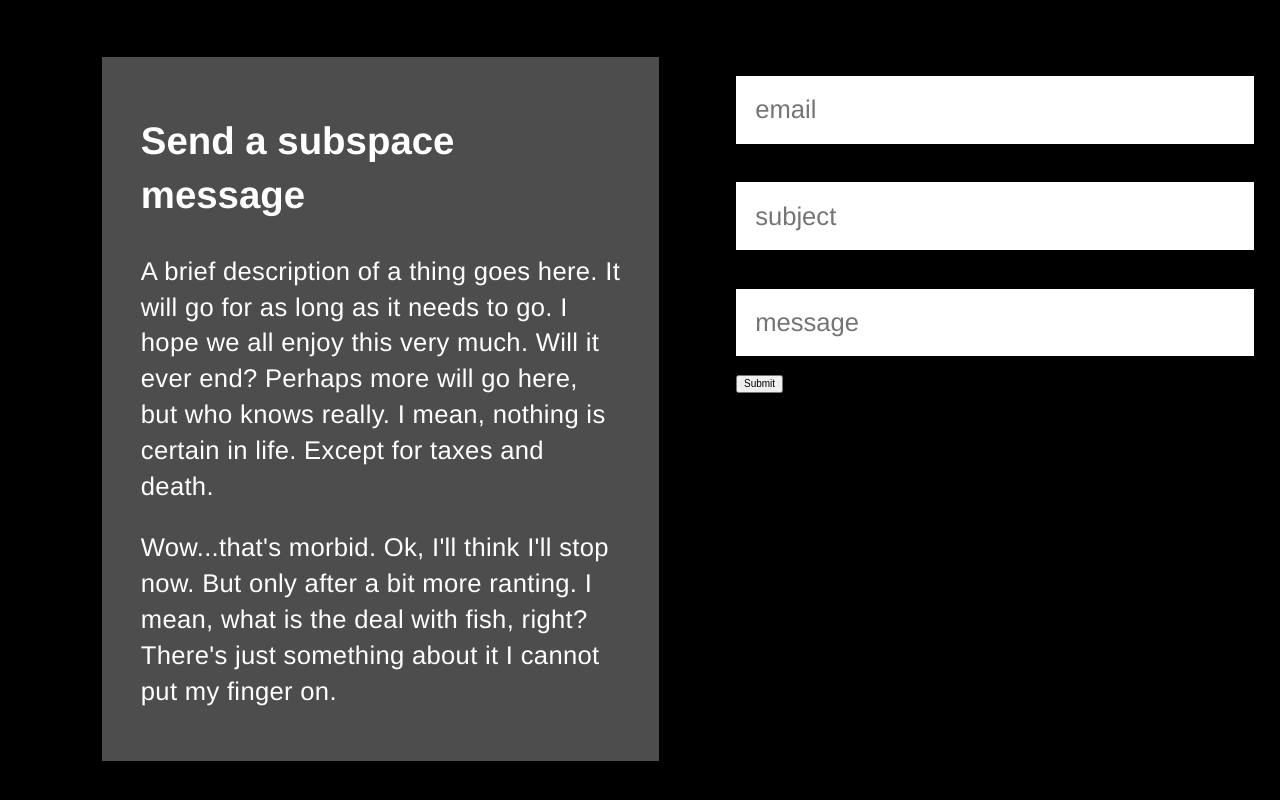
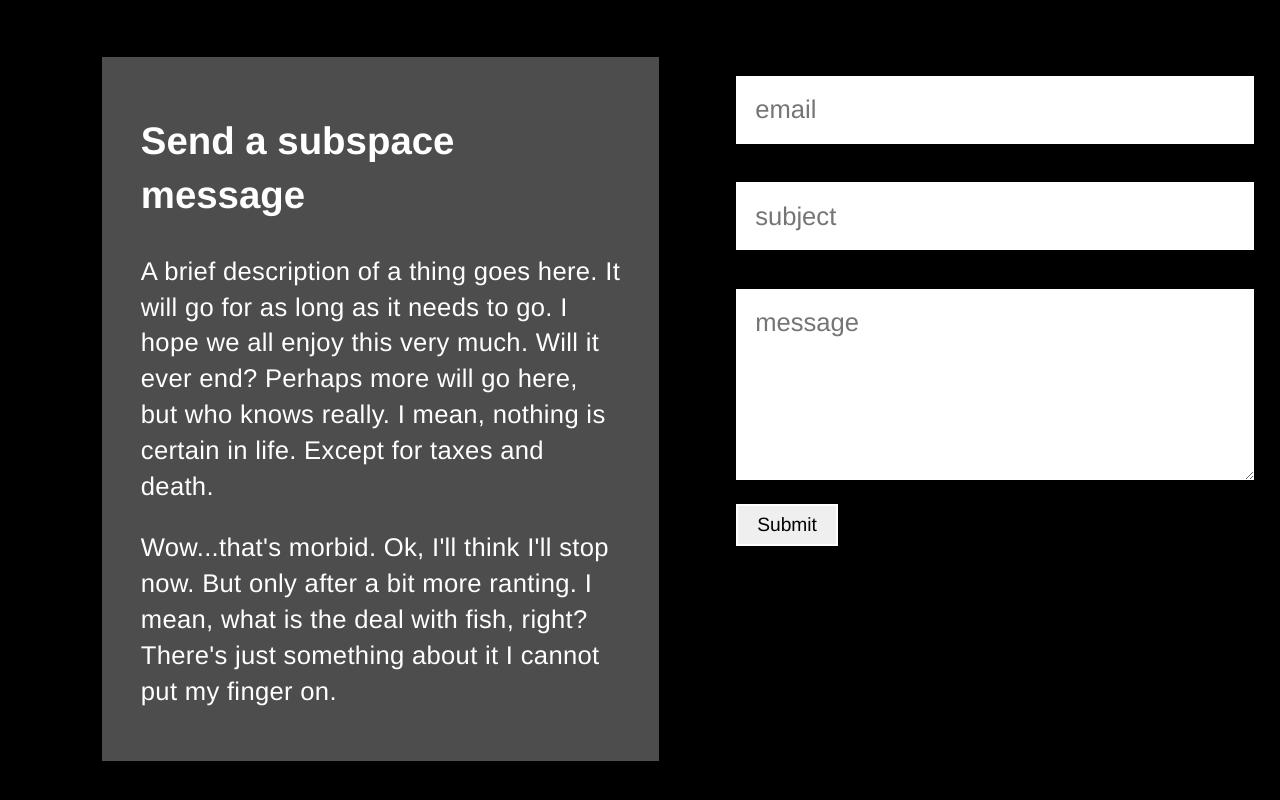
Before and after one commit to lydiajiang/sams-portfolio, a plain HTML site: page index.html in a window 1280 px wide. Shown: the part 2565-3365 px from the top of the page. Drawn offline with Linux system fonts and the light colour scheme.

Commit message:
restyled textarea and submit button on contact form

```diff
--- a/css/index.css
+++ b/css/index.css
@@ -36,4 +36,7 @@ p {letter-spacing: 0.02rem;}
 .vocab {letter-spacing: 0.1rem; border-bottom: 1px solid #333333;}
 .linkout {color: mediumpurple;}
 
-input[type="text"] {font-family: Avenir, "Helvetica Neue", sans-serif; font-size: 1.6rem; color: #000000; border: none; padding: 1.2rem; margin: 1.2rem 0; width: 100%;}
+input[type="text"], textarea {font-family: Avenir, "Helvetica Neue", sans-serif; font-size: 1.6rem; color: #000000; border: none; padding: 1.2rem; margin: 1.2rem 0; width: 100%;}
+    textarea {height: 9.6rem;}
+
+input[type="submit"] {border: 2px solid white; line-height: 0; font-family: Avenir, "Helvetica Neue", sans-serif; font-size: 1.2rem; padding: 1.2rem;}
--- a/index.html
+++ b/index.html
@@ -84,7 +84,7 @@
                 <br>
                 <input type="text" name="subject" placeholder="subject">
                 <br>
-                <input type="text" name="message" placeholder="message">
+                <textarea placeholder="message"></textarea>
                 <br>
                 <input type="submit" placeholder="Submit">
             </form>
```
